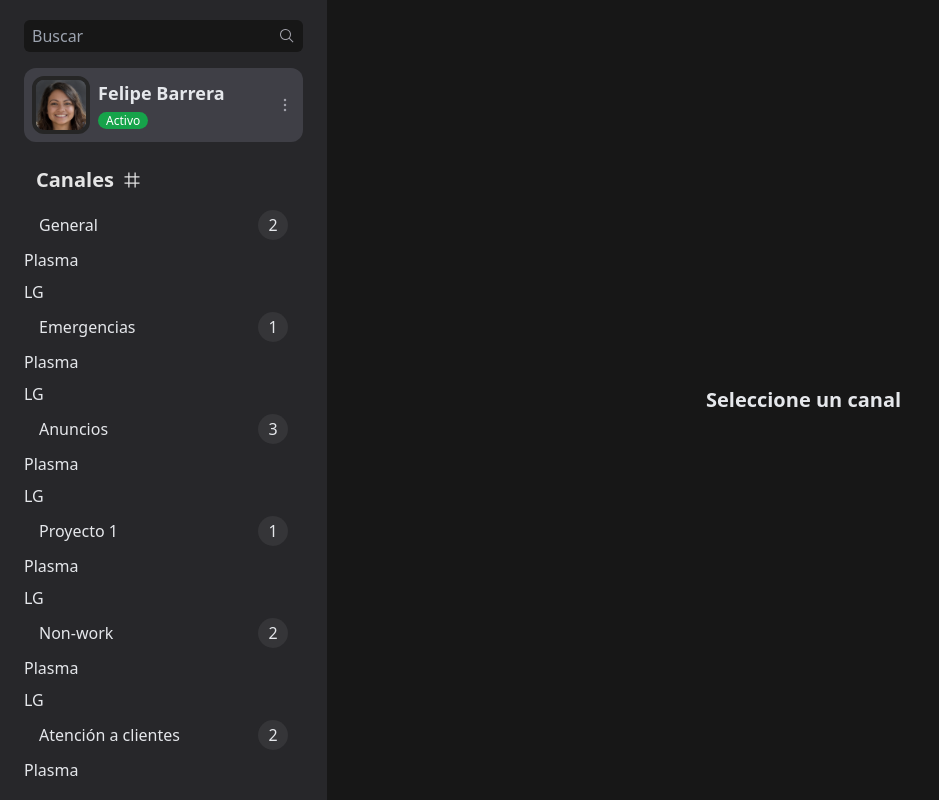
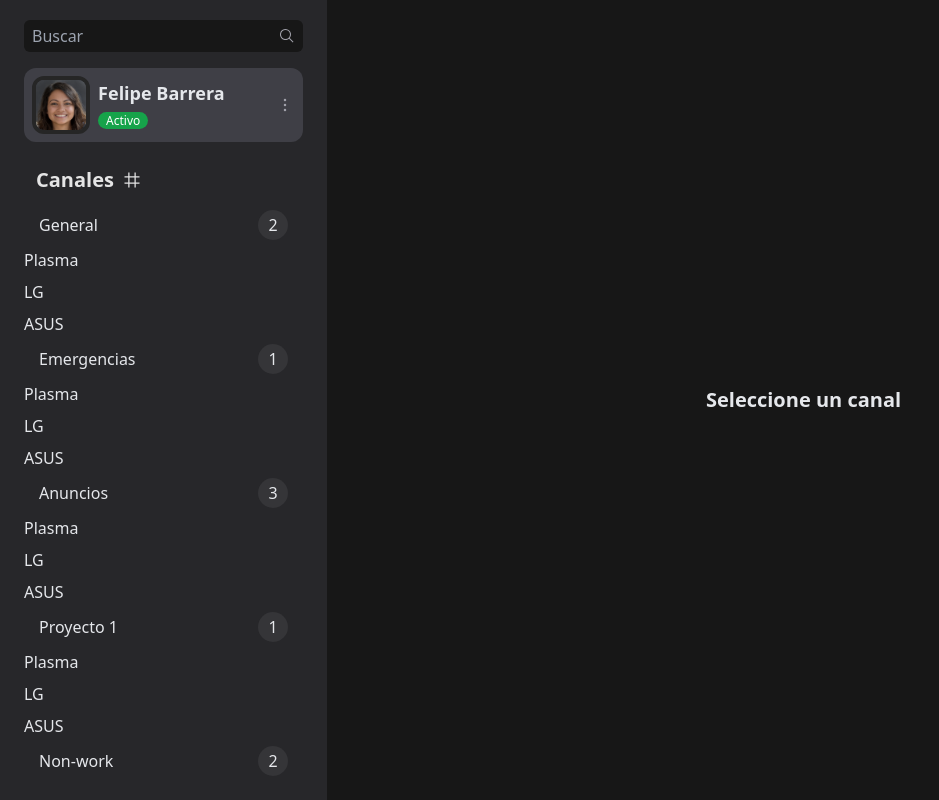
Before and after one commit to felipeBarrera1309/Chat-with-pinia-vue3, a Vue app: page / in a window 1280 px wide. Shown: the whole page, without its empty margins (0-939 px from the left). Built offline with nearby package versions, Linux system fonts and the light colour scheme.

Commit message:
ASUS marca agregada

```diff
--- a/src/components/ChatItem.vue
+++ b/src/components/ChatItem.vue
@@ -8,6 +8,7 @@
     </router-link>
     <p>{{ 'Plasma' }}</p>
     <p>{{ 'LG' }}</p>
+    <p>{{ 'ASUS' }}</p>
 </template>
 
 
```
